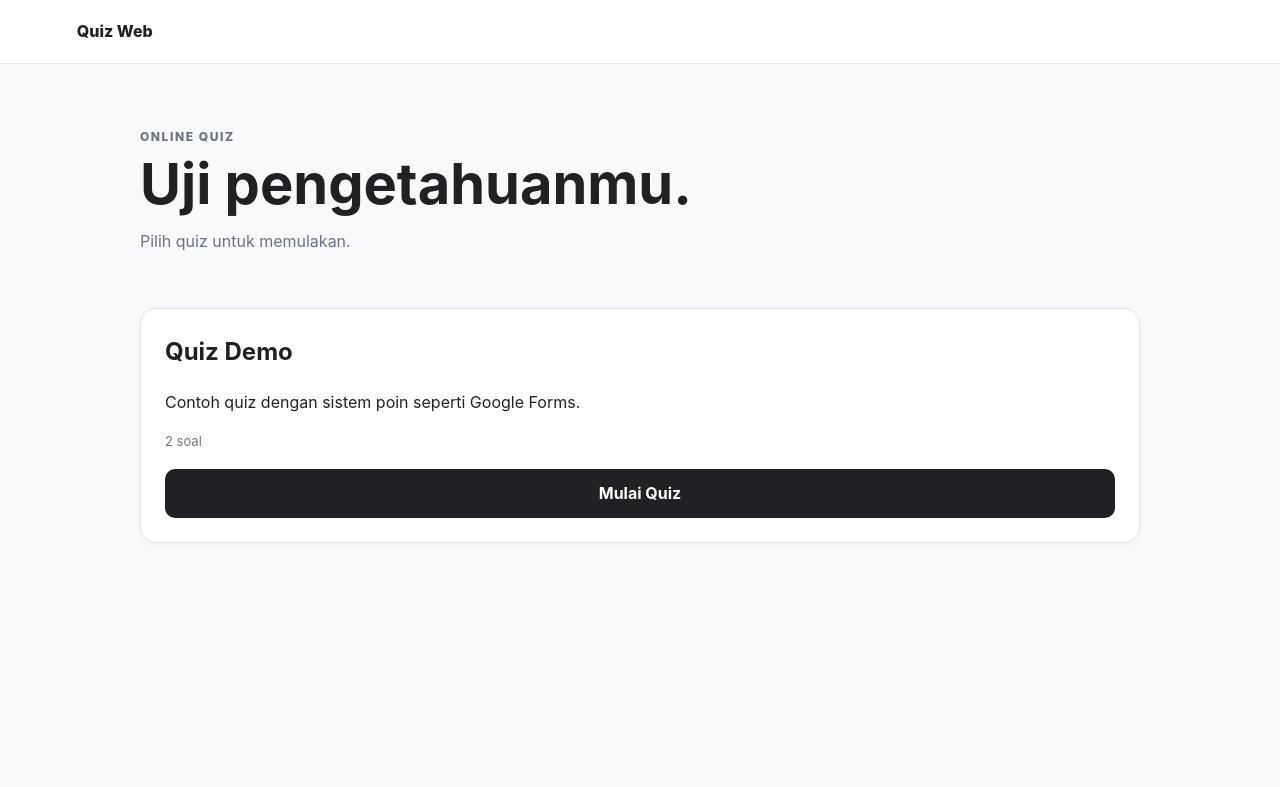
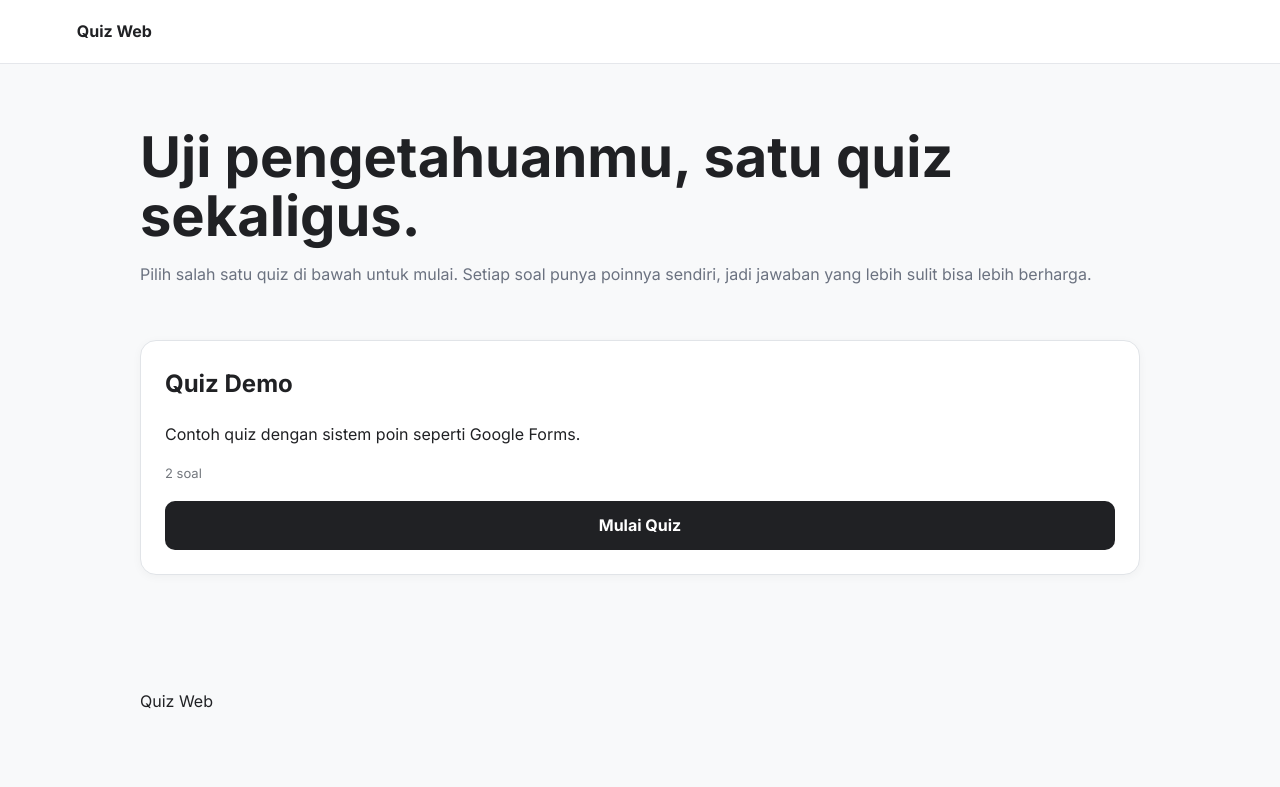
Before and after one commit to SictrGaming/Quiz-FNF-, a plain HTML site: page index.html in a window 1280 px wide. Drawn offline with Linux system fonts and the light colour scheme.

Commit message:
Update index.html

```diff
--- a/index.html
+++ b/index.html
@@ -4,6 +4,10 @@
 <meta charset="utf-8">
 <meta name="viewport" content="width=device-width,initial-scale=1">
 <title>Quiz Web</title>
+<meta name="description" content="Pilih quiz dan uji pengetahuanmu.">
+<link rel="preconnect" href="https://fonts.googleapis.com">
+<link rel="preconnect" href="https://fonts.gstatic.com" crossorigin>
+<link href="https://fonts.googleapis.com/css2?family=Fraunces:opsz,wght@9..144,500;9..144,600;9..144,900&family=Inter:wght@400;500;600;700&display=swap" rel="stylesheet">
 <link rel="stylesheet" href="assets/css/style.css">
 </head>
 <body>
@@ -12,12 +16,23 @@
 </header>
 <main class="container">
 <section class="hero">
-<p class="eyebrow">ONLINE QUIZ</p>
-<h1>Uji pengetahuanmu.</h1>
-<p>Pilih quiz untuk memulakan.</p>
+<h1>Uji pengetahuanmu, satu quiz sekaligus.</h1>
+<p>Pilih salah satu quiz di bawah untuk mulai. Setiap soal punya poinnya sendiri, jadi jawaban yang lebih sulit bisa lebih berharga.</p>
+<div id="quiz-count" class="tag"></div>
 </section>
-<section id="quiz-list" class="grid"></section>
+<section id="quiz-list" class="grid" aria-live="polite">
+<div class="skeleton-grid">
+<div class="skeleton-card"></div>
+<div class="skeleton-card"></div>
+<div class="skeleton-card"></div>
+</div>
+</section>
 </main>
+<footer class="footer">
+<div class="container footer-inner">
+<span>Quiz Web</span>
+</div>
+</footer>
 <script src="assets/js/app.js"></script>
 </body>
 </html>
```
